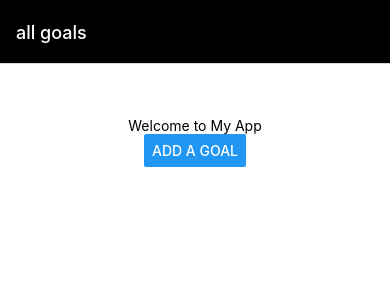
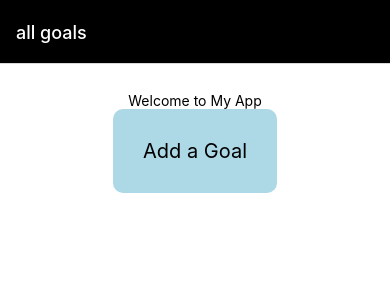
Before and after one commit to kai-zong/CS5500, a React Native app: screen /Home in a window 390 px wide. Shown: the top 300 px of the page. Built offline with nearby package versions, Linux system fonts and the light colour scheme.

Commit message:
render add a goal button as a pressable

```diff
--- a/components/Home.js
+++ b/components/Home.js
@@ -14,6 +14,7 @@ import Headers from "./Headers";
 import { useState } from "react";
 import Input from "./Input";
 import GoalItem from "./GoalItem";
+import PressableButton from "./PressableButton";
 
 export default function Home({ navigation }) {
   // const [text, setText] = useState("");
@@ -44,10 +45,12 @@ export default function Home({ navigation }) {
       <SafeAreaView style={styles.container}>
         <View style={styles.topContainer}>
           <Headers appName={appName}></Headers>
-          <Button
-            onPress={() => setModalVisibility(true)}
-            title="Add a Goal"
-          ></Button>
+          <PressableButton
+            pressedFunction={() => setModalVisibility(true)}
+            componentStyle={{backgroundColor: "lightblue", padding: 10, borderRadius: 10}}
+          >
+            <Text style={styles.textStyle}>Add a Goal</Text>
+          </PressableButton>
         </View>
         <View style={styles.bottomContainer}>
           <Input
```
